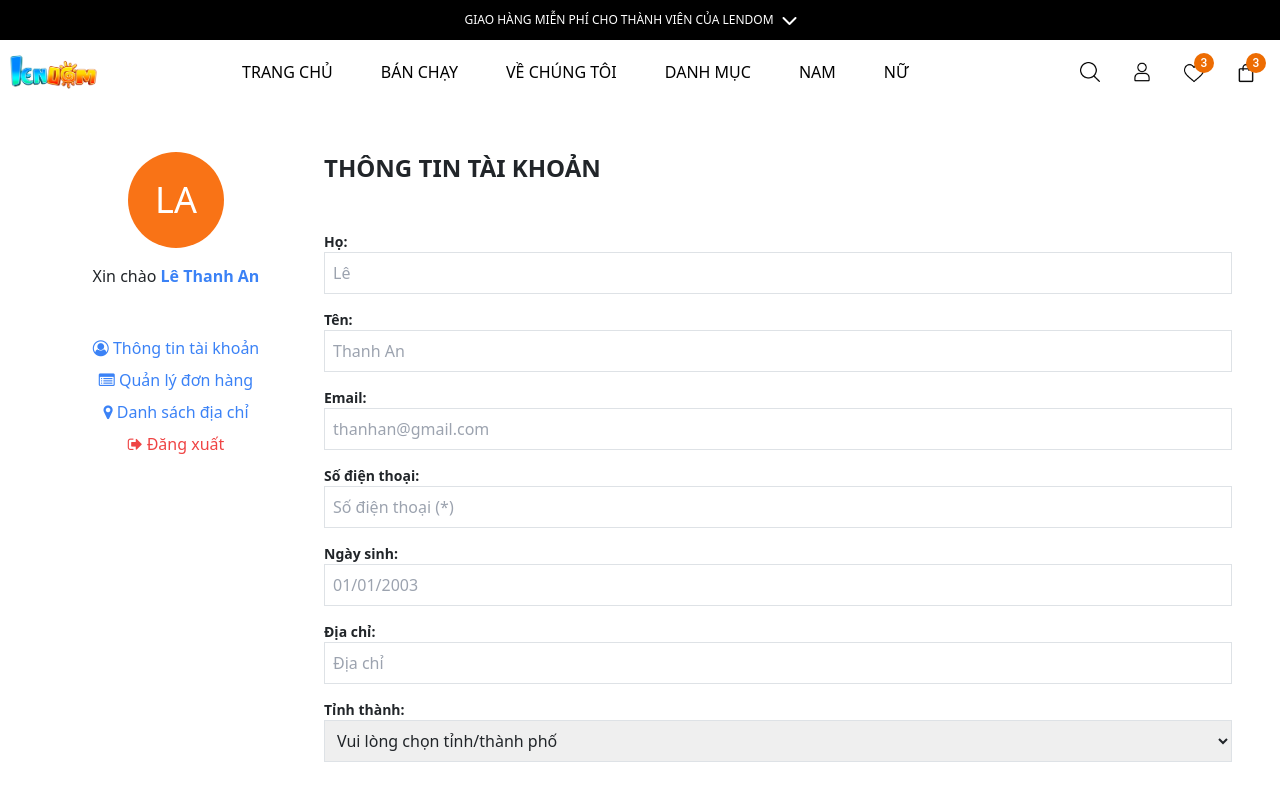
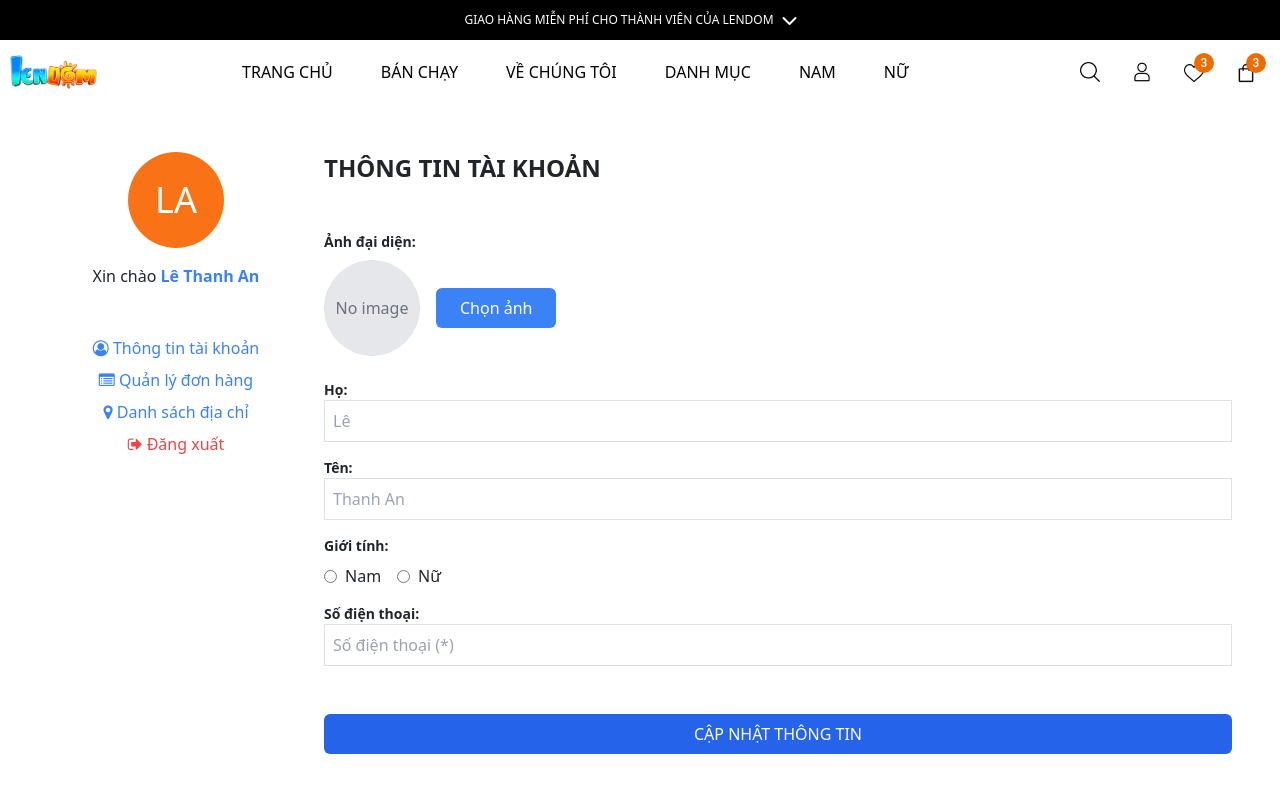
Before and after one commit to lean1123/g6-shoes-store-app-fe, a React (Vite) app: page /updateProfile in a window 1280 px wide. Shown: the top 800 px of the page. Built offline with nearby package versions, Linux system fonts and the light colour scheme.

Commit message:
Update UI updateInformation and add UpdateAddress

```diff
--- a/src/App.jsx
+++ b/src/App.jsx
@@ -18,6 +18,7 @@ import Cart from './components/cart/Cart';
 import Pay from './components/cart/pay/Pay';
 import Profile from './components/profile/Profile';
 import LoginForm from './components/auth/LoginForm';
+import Address from './components/profile/Address';
 function App() {
 	const location = useLocation();
 	const role = 'admin';
@@ -33,7 +34,7 @@ function App() {
 				<Route path='/profile' element={<Profile />} />
 				<Route path='/cart' element={<Cart />} />
 				<Route path='/updateProfile' element={<UpdateProfile />} />
-
+				<Route path='/address' element={<Address />} />
 				<Route path='/'>
 					<Route index element={<HomePage />} />
 					<Route path='listNewProducts' element={<ListNewProducts />} />
--- /dev/null
+++ b/src/components/profile/Address.jsx
@@ -0,0 +1,110 @@
+import React, { useState, useEffect } from 'react';
+import 'font-awesome/css/font-awesome.min.css';
+import { useNavigate } from 'react-router-dom';
+import { useDispatch, useSelector } from 'react-redux';
+import { fetchAddress } from '../../hooks/user/userSlice';
+
+function Address() {
+    const navigate = useNavigate();
+    const dispatch = useDispatch();
+    const [isAddingNew, setIsAddingNew] = useState(false);
+    const [editingAddress, setEditingAddress] = useState(null);
+
+    const { userId } = useSelector((state) => state.persistedReducer.user);
+    const address = useSelector((state) => state.persistedReducer.user?.address) || [];
+
+    useEffect(() => {
+        if (!userId) {
+            navigate('/login');
+            return;
+        }
+
+        dispatch(fetchAddress(userId));
+    }, [dispatch, userId, navigate]);
+
+    const handleBackToProfile = () => {
+        navigate('/profile');
+    };
+
+    const handleBackAddress = () => {
+        navigate('/address');
+    };
+
+    return (
+        <div className='flex p-5 font-sans'>
+            {/* Sidebar */}
+            <div className='w-64 mr-5'>
+                <div className='bg-orange-500 p-5 text-center rounded-full w-24 h-24 text-4xl text-white mx-auto flex items-center justify-center'>
+                    LA
+                </div>
+                <p className='text-center mt-3'>
+                    Xin chào <span className='text-blue-500 font-bold'>Lê Thanh An</span>
+                </p>
+                <ul className='list-none p-0 text-center mt-5 space-y-2'>
+                    <li className='text-blue-500'>
+                        <i className='fa fa-user-circle-o' aria-hidden='true'></i>{' '}
+                        <a href='' onClick={handleBackToProfile}>
+                            Thông tin tài khoản
+                        </a>
+                    </li>
+                    <li className='text-blue-500'>
+                        <i className='fa fa-list-alt' aria-hidden='true'></i>{' '}
+                        <a href=''>Quản lý đơn hàng</a>
+                    </li>
+                    <li className='text-blue-500'>
+                        <i className='fa fa-map-marker' aria-hidden='true'></i>{' '}
+                        <a href='' onClick={handleBackAddress}>Danh sách địa chỉ</a>
+                    </li>
+                    <li className='text-red-500'>
+                        <i className='fa fa-sign-out' aria-hidden='true'></i>{' '}
+                        <a href=''>Đăng xuất</a>
+                    </li>
+                </ul>
+            </div>
+
+            {/* Main Content */}
+            <div className='flex-1'>
+                <div className='flex justify-between items-center mb-5'>
+                    <h2 className='text-2xl font-bold'>DANH SÁCH ĐỊA CHỈ</h2>
+                    <button
+                        onClick={() => setIsAddingNew(true)}
+                        className='bg-green-500 text-white px-4 py-2 rounded hover:bg-green-600'
+                    >
+                        Thêm địa chỉ mới
+                    </button>
+                </div>
+
+                {/* Danh sách địa chỉ */}
+                {!isAddingNew && !editingAddress && (
+                    <div className='space-y-4'>
+                        {address && address.map((addr) => (
+                            <div key={addr.id} className='border p-4 rounded'>
+                                <div className='flex justify-between items-start'>
+                                    <div>
+                                        <p><strong>Địa chỉ:</strong> {addr.homeNumber} {addr.street}</p>
+                                        <p><strong>Phường/Xã:</strong> {addr.ward}</p>
+                                        <p><strong>Quận/Huyện:</strong> {addr.district}</p>
+                                        <p><strong>Tỉnh/Thành:</strong> {addr.city}</p>
+                                    </div>
+                                    <button
+                                        onClick={() => setEditingAddress(addr)}
+                                        className='bg-blue-500 text-white px-3 py-1 rounded hover:bg-blue-600'
+                                    >
+                                        Sửa
+                                    </button>
+                                </div>
+                            </div>
+                        ))}
+                    </div>
+                )}
+
+                {/* Form thêm/sửa địa chỉ */}
+                {(isAddingNew || editingAddress) && (
+                    <AddressForm initialData={editingAddress || {}} />
+                )}
+            </div>
+        </div>
+    );
+}
+
+export default Address;
--- a/src/components/profile/Profile.jsx
+++ b/src/components/profile/Profile.jsx
@@ -8,6 +8,9 @@ function Profile() {
   const handleUpdateProfile = () => {
     navigate("/updateProfile");
   };
+  const handleBackAddress = () => {
+		navigate('/address');
+	};
   return (
     <div className="flex p-5 font-sans">
       {/* Sidebar */}
@@ -21,7 +24,7 @@ function Profile() {
         <ul className="list-none p-0 text-center mt-5 space-y-2">
           <li className="text-blue-500">
             <i class="fa fa-user-circle-o" aria-hidden="true"></i>
-            <a href="">Thông tin tài khoản</a>
+            <a href="" onClick={handleUpdateProfile}>Thông tin tài khoản</a>
           </li>
           <li className="text-blue-500">
             <i class="fa fa-list-alt" aria-hidden="true"></i>
@@ -29,7 +32,7 @@ function Profile() {
           </li>
           <li className="text-blue-500">
             <i class="fa fa-map-marker" aria-hidden="true"></i>
-            <a href="">Danh sách địa chỉ</a>
+            <a href="" onClick={handleBackAddress}>Danh sách địa chỉ</a>
           </li>
           <li className="text-red-500">
             <i class="fa fa-sign-out" aria-hidden="true"></i>
--- a/src/components/profile/UpdateProfile.jsx
+++ b/src/components/profile/UpdateProfile.jsx
@@ -1,7 +1,28 @@
-import React from "react";
+import React, { useState } from "react";
 import "font-awesome/css/font-awesome.min.css";
+import { useNavigate } from 'react-router-dom';
 
 function UpdateProfile() {
+  const navigate = useNavigate();
+  const [avatar, setAvatar] = useState(null);
+  const [previewUrl, setPreviewUrl] = useState(null);
+
+  const handleBackToProfile = () => {
+    navigate('/profile');
+  };
+  const handleBackAddress = () => {
+		navigate('/address');
+	};
+
+  const handleAvatarChange = (e) => {
+    const file = e.target.files[0];
+    if (file) {
+      setAvatar(file);
+      const url = URL.createObjectURL(file);
+      setPreviewUrl(url);
+    }
+  };
+
   return (
     <div className="flex p-5 font-sans">
       {/* Sidebar */}
@@ -15,7 +36,7 @@ function UpdateProfile() {
         <ul className="list-none p-0 text-center mt-5 space-y-2">
           <li className="text-blue-500">
             <i className="fa fa-user-circle-o" aria-hidden="true"></i>{" "}
-            <a href="">Thông tin tài khoản</a>
+            <a href="" onClick={handleBackToProfile}>Thông tin tài khoản</a>
           </li>
           <li className="text-blue-500">
             <i className="fa fa-list-alt" aria-hidden="true"></i>{" "}
@@ -23,7 +44,7 @@ function UpdateProfile() {
           </li>
           <li className="text-blue-500">
             <i className="fa fa-map-marker" aria-hidden="true"></i>{" "}
-            <a href="">Danh sách địa chỉ</a>
+            <a href="" onClick={handleBackAddress}>Danh sách địa chỉ</a>
           </li>
           <li className="text-red-500">
             <i className="fa fa-sign-out" aria-hidden="true"></i>{" "}
@@ -38,6 +59,39 @@ function UpdateProfile() {
 
         {/* Form */}
         <form className="space-y-4">
+          {/* Avatar upload */}
+          <div className="mb-4">
+            <label className="block text-sm font-semibold mb-2">Ảnh đại diện:</label>
+            <div className="flex items-center space-x-4">
+              <div className="w-24 h-24 border rounded-full overflow-hidden">
+                {previewUrl ? (
+                  <img
+                    src={previewUrl}
+                    alt="Avatar preview"
+                    className="w-full h-full object-cover"
+                  />
+                ) : (
+                  <div className="w-full h-full bg-gray-200 flex items-center justify-center">
+                    <span className="text-gray-500">No image</span>
+                  </div>
+                )}
+              </div>
+              <input
+                type="file"
+                accept="image/*"
+                onChange={handleAvatarChange}
+                className="hidden"
+                id="avatar-input"
+              />
+              <label
+                htmlFor="avatar-input"
+                className="bg-blue-500 text-white px-4 py-2 rounded cursor-pointer hover:bg-blue-600"
+              >
+                Chọn ảnh
+              </label>
+            </div>
+          </div>
+
           <div>
             <label className="block text-sm font-semibold">Họ:</label>
             <input type="text" className="w-full border p-2" placeholder="Lê" />
@@ -46,31 +100,41 @@ function UpdateProfile() {
             <label className="block text-sm font-semibold">Tên:</label>
             <input type="text" className="w-full border p-2" placeholder="Thanh An" />
           </div>
+
+          {/* Giới tính */}
           <div>
-            <label className="block text-sm font-semibold">Email:</label>
-            <input type="email" className="w-full border p-2" placeholder="thanhan@gmail.com" />
+            <label className="block text-sm font-semibold mb-2">Giới tính:</label>
+            <div className="flex space-x-4">
+              <label className="flex items-center">
+                <input
+                  type="radio"
+                  name="gender"
+                  value="male"
+                  className="mr-2"
+                />
+                Nam
+              </label>
+              <label className="flex items-center">
+                <input
+                  type="radio"
+                  name="gender"
+                  value="female"
+                  className="mr-2"
+                />
+                Nữ
+              </label>
+
+            </div>
           </div>
+
+
           <div>
             <label className="block text-sm font-semibold">Số điện thoại:</label>
             <input type="text" className="w-full border p-2" placeholder="Số điện thoại (*)" />
           </div>
-          <div>
-            <label className="block text-sm font-semibold">Ngày sinh:</label>
-            <input type="text" className="w-full border p-2" placeholder="01/01/2003" />
-          </div>
-          <div>
-            <label className="block text-sm font-semibold">Địa chỉ:</label>
-            <input type="text" className="w-full border p-2" placeholder="Địa chỉ" />
-          </div>
-          <div>
-            <label className="block text-sm font-semibold">Tỉnh thành:</label>
-            <select className="w-full border p-2">
-              <option value="">Vui lòng chọn tỉnh/thành phố</option>
-              <option value="Hanoi">Hà Nội</option>
-              <option value="HCM">Hồ Chí Minh</option>
-              {/* Add more options as needed */}
-            </select>
-          </div>
+
+
+
           <button type="submit" className="w-full bg-blue-600 text-white py-2 mt-5 rounded">
             CẬP NHẬT THÔNG TIN
           </button>
```
Also changed, not shown: package.json (+4 -3 lines), 1 other file (tests, documents, lock files or other folders).
